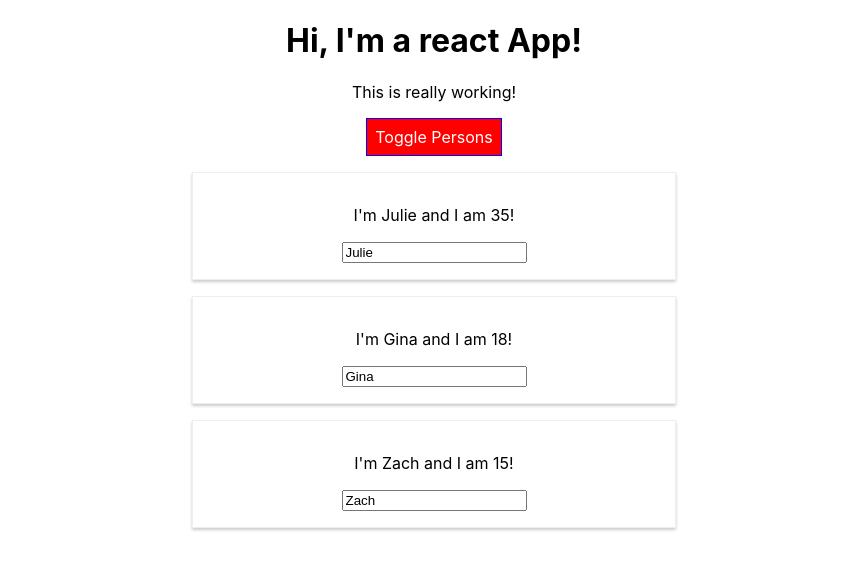
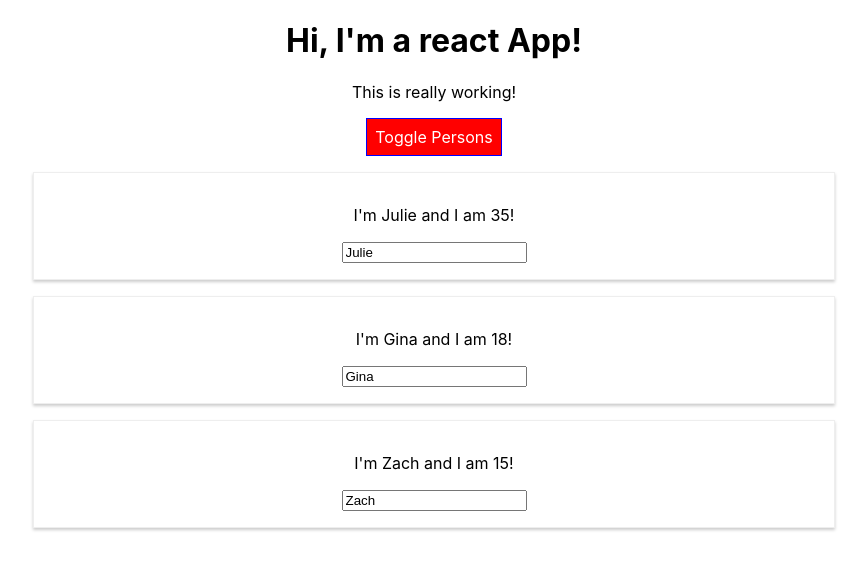
Before and after one commit to juliezimmer/first-project-complete, a React (Create React App) app: page / in a window 1280 px wide. Both pictures are taken after a click on the button "Toggle Persons". Shown: the top 570 px of the page, without its empty margins (206-1073 px from the left). Built offline with nearby package versions, Linux system fonts and the light colour scheme.

Commit message:
removed code not being used at this time.

```diff
--- a/src/App.js
+++ b/src/App.js
@@ -1,6 +1,5 @@
 import React, { Component } from 'react';
 import './App.css';
-import Radium, { StyleRoot } from 'radium';
 import Person from './Person/Person';
 
 
@@ -60,10 +59,6 @@
          border: '1px solid blue',
          padding: '8px',
          cursor: 'pointer',
-         ':hover': {
-            backgroundColor: 'lightgreen',
-            color: 'black'
-         }
       };
       let persons = null; // by default, the variable is null because nothing is showing in the browser. Clicking the Toggle Persons button makes names show up.
 
@@ -87,10 +82,6 @@
             </div>
          );
          style.backgroundColor = 'red';
-         style[':hover'] = {
-               backgroundColor: 'salmon',
-               color: 'black'
-         }
       }
 
       // CSS styling added dynamically
@@ -102,7 +93,6 @@
          classes.push('bold'); // classes = ['red', 'bold']
       }
       return (
-         <StyleRoot>
          <div className="App">
             <h1>Hi, I'm a react App!</h1>
             <p className={classes.join('  ')}>This is really working!</p>
@@ -113,9 +103,8 @@
             </button>
             {persons}
          </div>
-         </StyleRoot>
       );
    }
 }
 
-export default Radium(App);
+export default App;
--- a/src/Person/Person.js
+++ b/src/Person/Person.js
@@ -1,16 +1,11 @@
 import React from 'react';
-import Radium from 'radium';
+
 
 import './Person.css';
 
 const Person = (props) => {
-   const style = {
-      '@media (min-width: 500px)': {
-         width: '450px'
-      }
-   };
    return(
-      <div className="Person" style={style}>
+      <div className="Person">
          <p onClick={props.click}>I'm {props.name} and I am {props.age}!</p>
          <p>{props.children}</p>
          <input
@@ -22,4 +17,4 @@
    );
 };
 
-export default Radium(Person);
+export default Person;
```
Lines whose indentation alone changed are shown as unchanged.
